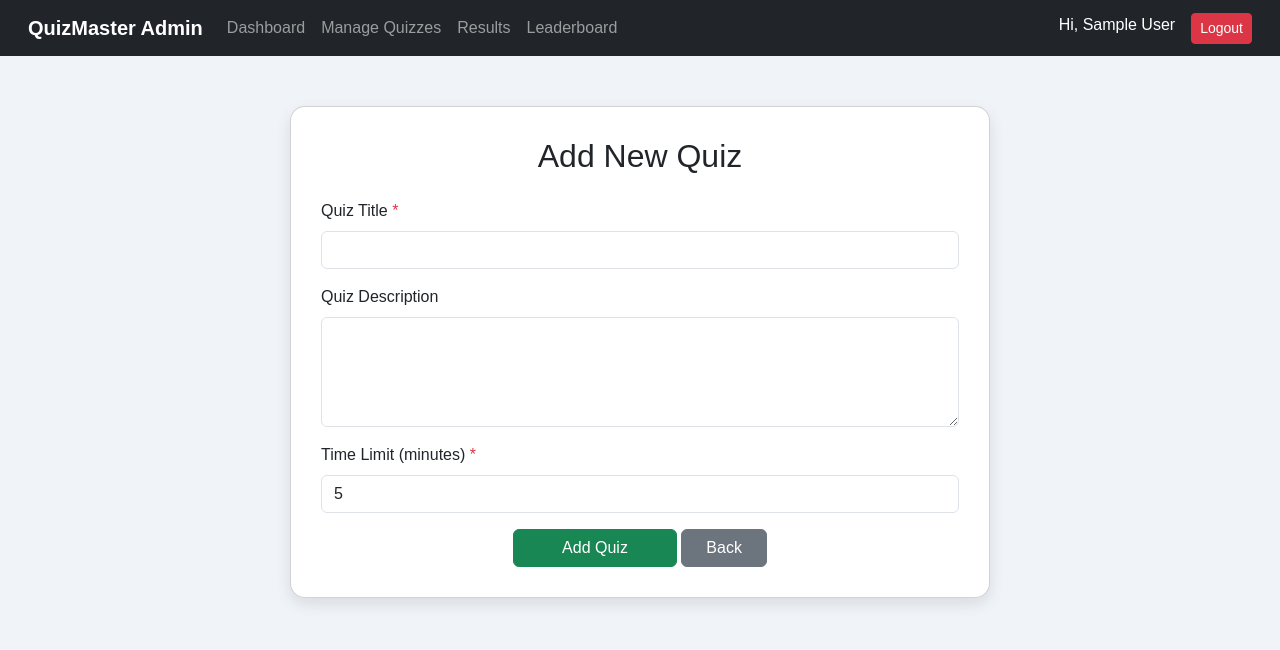
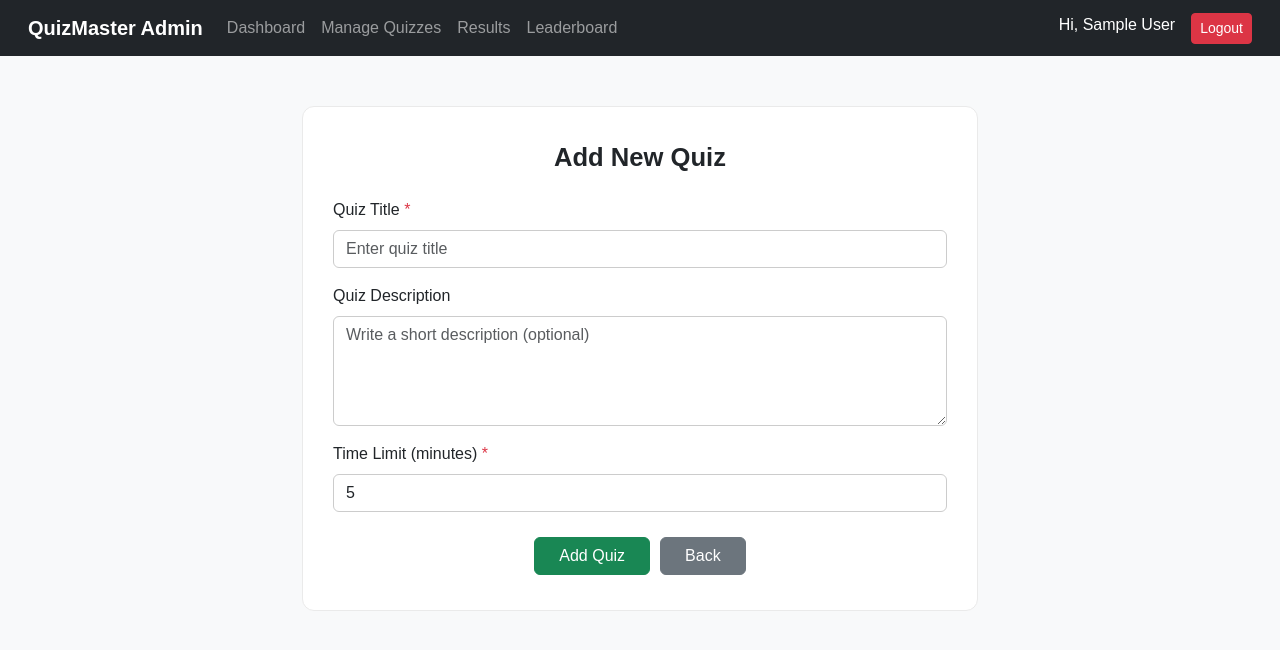
Before and after one commit to Ashu-sCode/miniProject, a PHP site: page /admin/quizzes/add.php in a window 1280 px wide. Shown: the top 650 px of the page. Run offline with PHP 8.4, Linux system fonts and the light colour scheme; the visitor is signed in with stand-in values (Sample User, id 1).

Commit message:
Quiz Management Page Desgin Improvement

```diff
--- a/SmartQuiz/admin/quizzes/add.php
+++ b/SmartQuiz/admin/quizzes/add.php
@@ -24,13 +24,13 @@ if ($_SERVER['REQUEST_METHOD'] === 'POST') {
             $stmt = $conn->prepare("INSERT INTO quizzes (title, description, time_limit, created_at) VALUES (?, ?, ?, NOW())");
             $stmt->execute([$title, $description, $time_limit]);
             $success = "Quiz added successfully!";
+            $_POST = []; // clear form
         } catch (PDOException $e) {
             $errors[] = "Database error: " . $e->getMessage();
         }
     }
 }
 ?>
-
 <!DOCTYPE html>
 <html lang="en">
 <head>
@@ -38,51 +38,152 @@ if ($_SERVER['REQUEST_METHOD'] === 'POST') {
 <title>Add Quiz | Admin Panel</title>
 <link href="https://cdn.jsdelivr.net/npm/bootstrap@5.3.3/dist/css/bootstrap.min.css" rel="stylesheet">
 <style>
-    body { font-family: 'Poppins', sans-serif; background: #f0f4f8; }
-    .form-container { max-width: 700px; margin: 50px auto; }
-    .card { border-radius: 15px; box-shadow: 0 6px 15px rgba(0,0,0,0.1); padding: 30px; }
+  body {
+    font-family: 'Poppins', sans-serif;
+    background-color: #f8f9fa;
+    margin: 0;
+  }
+
+  .container {
+    max-width: 700px;
+    margin-top: 50px;
+  }
+
+  .card {
+    border: 1px solid #eaeaea;
+    border-radius: 12px;
+    background-color: #fff;
+    padding: 35px 30px;
+  }
+
+  h2 {
+    font-weight: 600;
+    font-size: 1.6rem;
+    text-align: center;
+    margin-bottom: 25px;
+  }
+
+  label {
+    font-weight: 500;
+    margin-bottom: 6px;
+  }
+
+  input, textarea {
+    border-radius: 6px !important;
+    border: 1px solid #ccc !important;
+    box-shadow: none !important;
+    transition: border 0.2s ease;
+  }
+
+  input:focus, textarea:focus {
+    border-color: #0d6efd !important;
+    outline: none;
+  }
+
+  .btn-primary, .btn-success {
+    border-radius: 6px;
+    font-weight: 500;
+    transition: background 0.2s ease, transform 0.2s ease;
+  }
+
+  .btn-primary:hover, .btn-success:hover {
+    transform: translateY(-1px);
+  }
+
+  .btn-secondary {
+    border-radius: 6px;
+    font-weight: 500;
+  }
+
+  .alert {
+    border-radius: 6px;
+    padding: 10px 15px;
+    margin-bottom: 20px;
+    font-size: 0.95rem;
+  }
+
+  .form-footer {
+    display: flex;
+    justify-content: center;
+    gap: 10px;
+    margin-top: 25px;
+  }
+
+  /* Responsive */
+  @media (max-width: 768px) {
+    .container {
+      margin-top: 30px;
+      padding: 0 10px;
+    }
+    .card {
+      padding: 25px 20px;
+    }
+  }
 </style>
 </head>
 <body>
 <?php include '../../includes/navbar.php'; ?>
 
-<div class="form-container">
+<div class="container">
   <div class="card">
-        <h2 class="mb-4 text-center">Add New Quiz</h2>
+    <h2>Add New Quiz</h2>
 
     <?php if (!empty($errors)): ?>
       <div class="alert alert-danger">
-                <?php foreach ($errors as $err) echo "<p>$err</p>"; ?>
+        <?php foreach ($errors as $err): ?>
+          <div>• <?= htmlspecialchars($err) ?></div>
+        <?php endforeach; ?>
       </div>
     <?php endif; ?>
 
     <?php if ($success): ?>
-            <div class="alert alert-success"><?= htmlspecialchars($success) ?></div>
+      <div class="alert alert-success text-center"><?= htmlspecialchars($success) ?></div>
     <?php endif; ?>
 
     <form method="POST" action="">
       <div class="mb-3">
         <label for="title" class="form-label">Quiz Title <span class="text-danger">*</span></label>
-                <input type="text" class="form-control" id="title" name="title" value="<?= htmlspecialchars($_POST['title'] ?? '') ?>" required>
+        <input
+          type="text"
+          class="form-control"
+          id="title"
+          name="title"
+          value="<?= htmlspecialchars($_POST['title'] ?? '') ?>"
+          placeholder="Enter quiz title"
+          required>
       </div>
 
       <div class="mb-3">
         <label for="description" class="form-label">Quiz Description</label>
-                <textarea class="form-control" id="description" name="description" rows="4"><?= htmlspecialchars($_POST['description'] ?? '') ?></textarea>
+        <textarea
+          class="form-control"
+          id="description"
+          name="description"
+          rows="4"
+          placeholder="Write a short description (optional)"
+        ><?= htmlspecialchars($_POST['description'] ?? '') ?></textarea>
       </div>
 
       <div class="mb-3">
         <label for="time_limit" class="form-label">Time Limit (minutes) <span class="text-danger">*</span></label>
-                <input type="number" class="form-control" id="time_limit" name="time_limit" value="<?= htmlspecialchars($_POST['time_limit'] ?? 5) ?>" min="1" required>
+        <input
+          type="number"
+          class="form-control"
+          id="time_limit"
+          name="time_limit"
+          value="<?= htmlspecialchars($_POST['time_limit'] ?? 5) ?>"
+          min="1"
+          required>
       </div>
 
-            <div class="text-center">
-                <button type="submit" class="btn btn-success px-5">Add Quiz</button>
+      <div class="form-footer">
+        <button type="submit" class="btn btn-success px-4">Add Quiz</button>
         <a href="manage.php" class="btn btn-secondary px-4">Back</a>
       </div>
     </form>
   </div>
 </div>
 
+<script src="https://cdn.jsdelivr.net/npm/bootstrap@5.3.3/dist/js/bootstrap.bundle.min.js"></script>
 </body>
 </html>
```
Also changed, not shown: SmartQuiz/admin/quizzes/edit.php (+85 -11 lines), SmartQuiz/admin/quizzes/view_questions.php (+75 -21 lines). Lines whose indentation alone changed are shown as unchanged.
